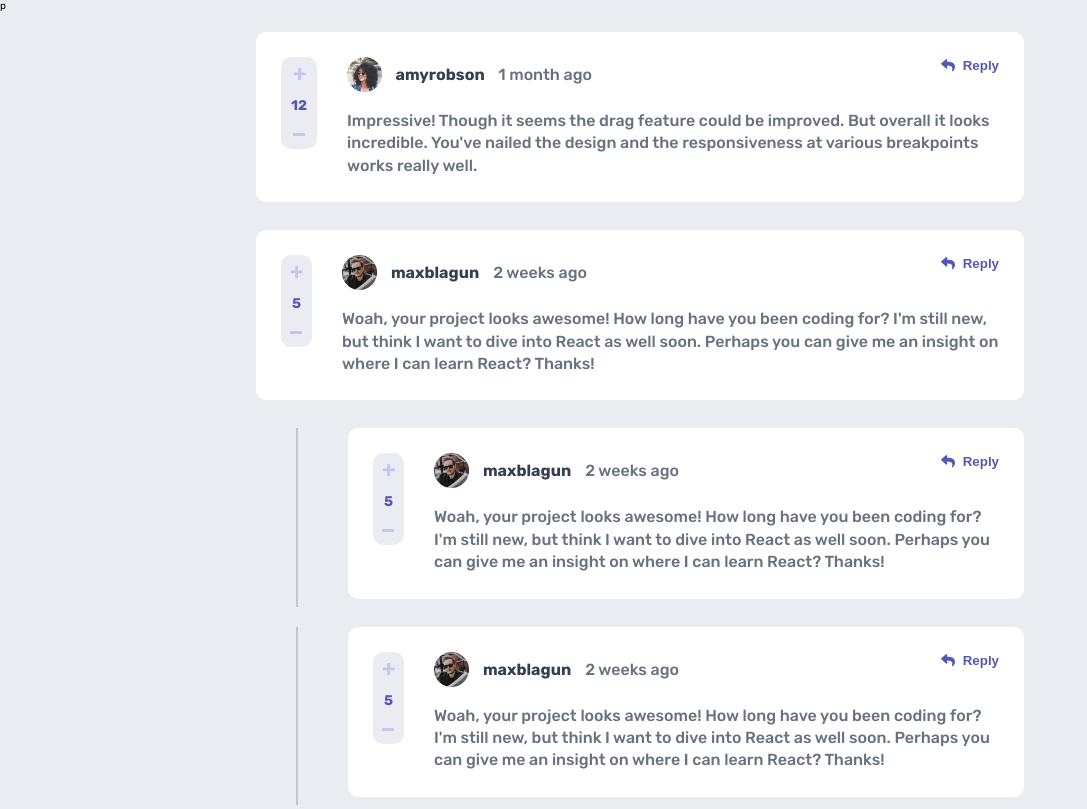
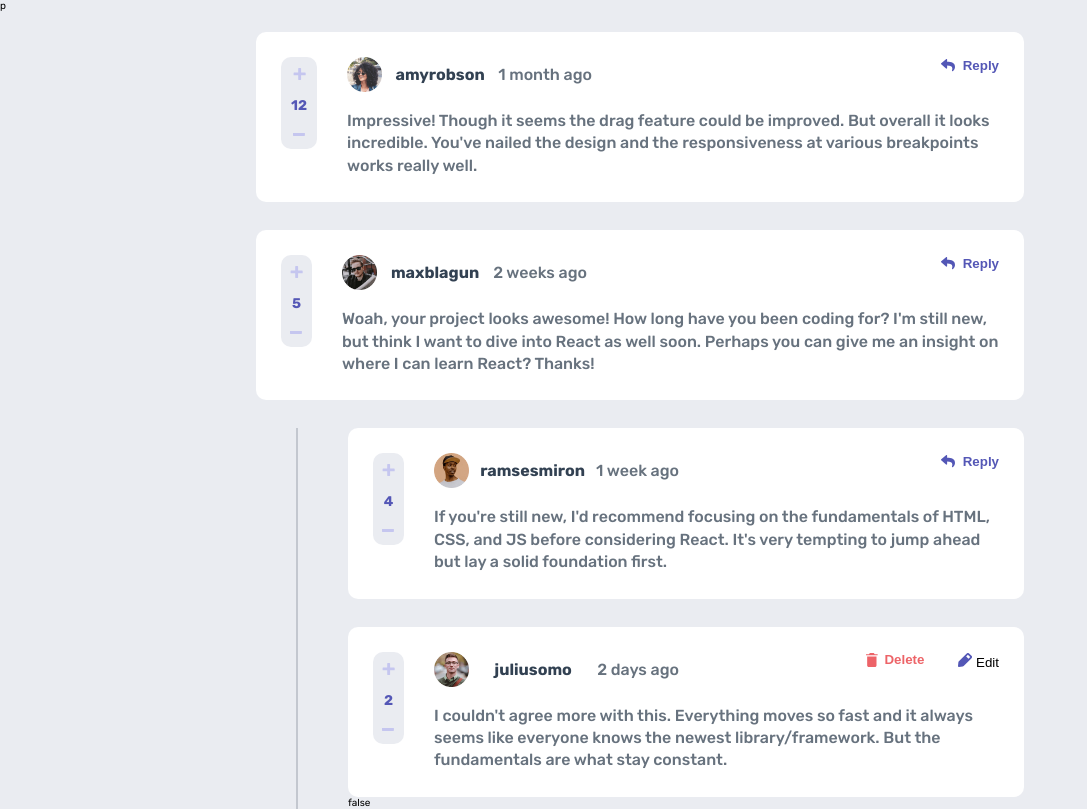
Before and after one commit to AbbasSaad27/interactive-comment-section, a plain HTML site: page index.html in a window 1280 px wide. Shown: the whole page, without its empty margins (0-1087 px from the left). Drawn offline with Linux system fonts and the light colour scheme.

Commit message:
reimagined the template a bit

```diff
--- a/css/style.css
+++ b/css/style.css
@@ -219,7 +219,7 @@ button {
     background-color: hsl(239, 57%, 85%);
 }
 
-.reply-block {
+.all-replies {
     width: calc(100% - 4rem);
     margin-left: auto;
     padding-left: 5rem;
--- a/js/app.js
+++ b/js/app.js
@@ -71,9 +71,15 @@ const getCommentsData = async function() {
                         </div>`
 
                         if(replies[0]) {
+                            commentHtml += `<div class="all-replies"></div>`
+                            commentSection.insertAdjacentHTML("beforeend", commentHtml)
+
+                            const allReplies = document.querySelector(".all-replies")
+
+                            let repliesHtml = ``
                             replies.forEach(function(reply) {
                                 console.log(reply)
-                                commentHtml += `<div class="comment-n-reply-box reply-block">
+                                repliesHtml += `<div class="comment-n-reply-box reply-block">
                                 <article class="comment-box">
                                 <div class="votes">
                                     <button type="button" class="btn btn-vote btn-upvote">
@@ -81,7 +87,7 @@ const getCommentsData = async function() {
                                         <path class="icon icon-up" d="M6.33 10.896c.137 0 .255-.05.354-.149.1-.1.149-.217.149-.354V7.004h3.315c.136 0 .254-.05.354-.149.099-.1.148-.217.148-.354V5.272a.483.483 0 0 0-.148-.354.483.483 0 0 0-.354-.149H6.833V1.4a.483.483 0 0 0-.149-.354.483.483 0 0 0-.354-.149H4.915a.483.483 0 0 0-.354.149c-.1.1-.149.217-.149.354v3.37H1.08a.483.483 0 0 0-.354.15c-.1.099-.149.217-.149.353v1.23c0 .136.05.254.149.353.1.1.217.149.354.149h3.333v3.39c0 .136.05.254.15.353.098.1.216.149.353.149H6.33Z" fill="#C5C6EF"/>
                                     </svg>
                                     </button>
-                                    <span class="count-vote">${score}</span>
+                                    <span class="count-vote">${reply.score}</span>
                                     <button type="button" class="btn btn-vote btn-downvote">
                                     <svg width="11" height="3" xmlns="http://www.w3.org/2000/svg">
                                         <path class="icon icon-down" d="M9.256 2.66c.204 0 .38-.056.53-.167.148-.11.222-.243.222-.396V.722c0-.152-.074-.284-.223-.395a.859.859 0 0 0-.53-.167H.76a.859.859 0 0 0-.53.167C.083.437.009.57.009.722v1.375c0 .153.074.285.223.396a.859.859 0 0 0 .53.167h8.495Z" fill="#C5C6EF"/>
@@ -91,12 +97,12 @@ const getCommentsData = async function() {
                                 <div class="about-comment">
                                     <div>
                                     <div class="about-user">
-                                        <img class="user-pfp" src="${user.image.png}" alt="">
-                                        <p class="name">${user.username}</p>
-                                        <span class="createdAt">${createdAt}</span>
+                                        <img class="user-pfp" src="${reply.user.image.png}" alt="">
+                                        <p class="name">${reply.user.username}</p>
+                                        <span class="createdAt">${reply.createdAt}</span>
                                     </div>
                                     <div class="btns-container">
-                                    ${user.username === currentuserName ?
+                                    ${reply.user.username === currentuserName ?
                                         `<button type="button" class="btn btn-del">
                                             <svg width="12" height="14" xmlns="http://www.w3.org/2000/svg">
                                                 <path class="icon icon-del" d="M1.167 12.448c0 .854.7 1.552 1.555 1.552h6.222c.856 0 1.556-.698 1.556-1.552V3.5H1.167v8.948Zm10.5-11.281H8.75L7.773 0h-3.88l-.976 1.167H0v1.166h11.667V1.167Z" fill="#ED6368"/>
@@ -120,10 +126,10 @@ const getCommentsData = async function() {
                                     }
                                     </div>
                                     </div>
-                                    <p class="comment">${content}</p>
+                                    <p class="comment">${reply.content}</p>
                                 </div>
                                 </article>
-                                ${user.username !== currentuserName && `<div class="reply-box hidden">
+                                ${reply.user.username !== currentuserName && `<div class="reply-box hidden">
                                 <img class="user-pfp" src="images/avatars/image-amyrobson.png" alt="user">
                                 <form class="reply-form">
                                     <textarea class="reply-textbox" name="reply" id="reply"></textarea>
@@ -134,11 +140,12 @@ const getCommentsData = async function() {
                                 </div>`}
                             </div>`
                             })
+
+                            allReplies.insertAdjacentHTML("afterbegin", repliesHtml)
+                            return;
                         }
                         commentSection.insertAdjacentHTML("beforeend", commentHtml)
     })
-
-
 }
 
 getCommentsData()
```
Also changed, not shown: index.html (+6 -2 lines).
